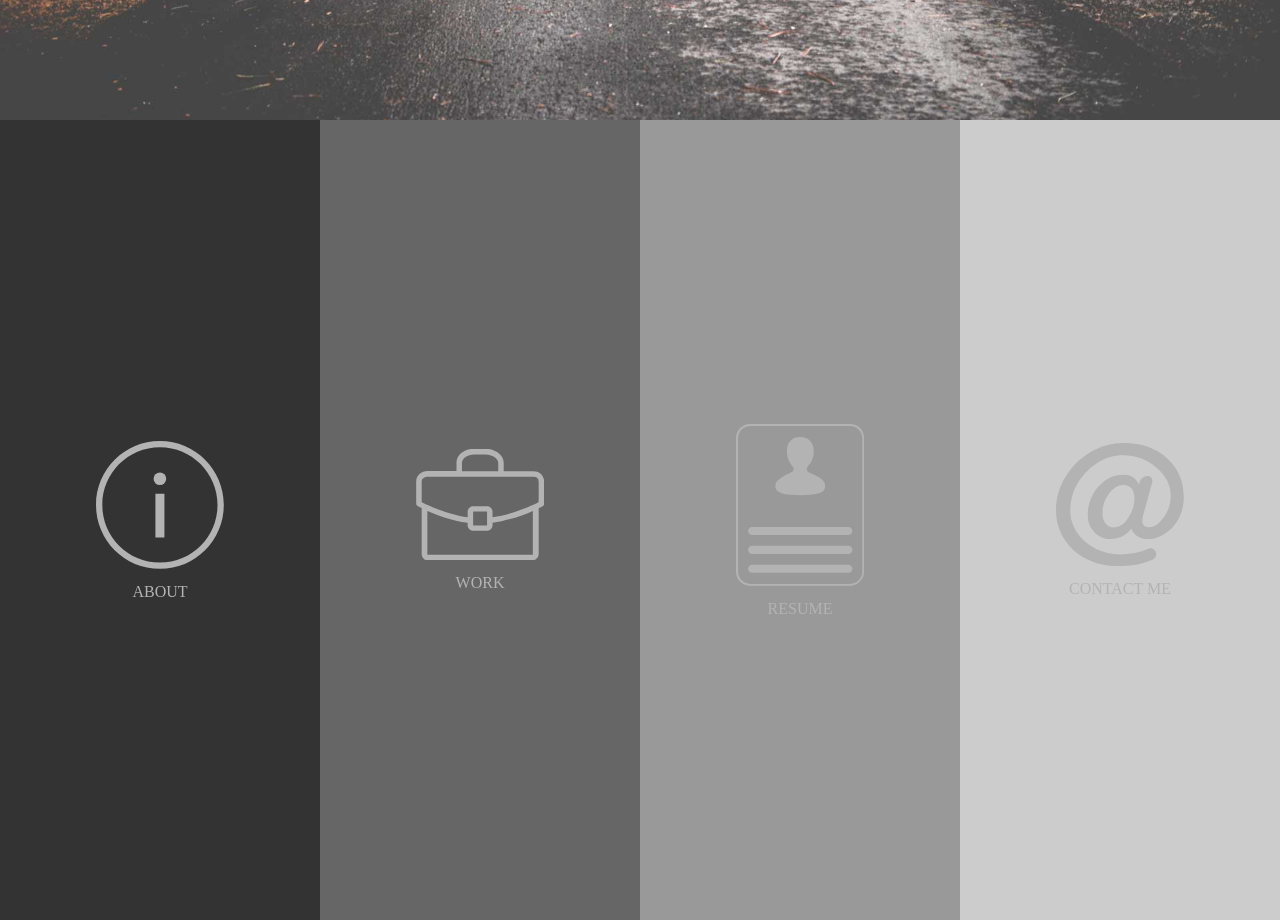
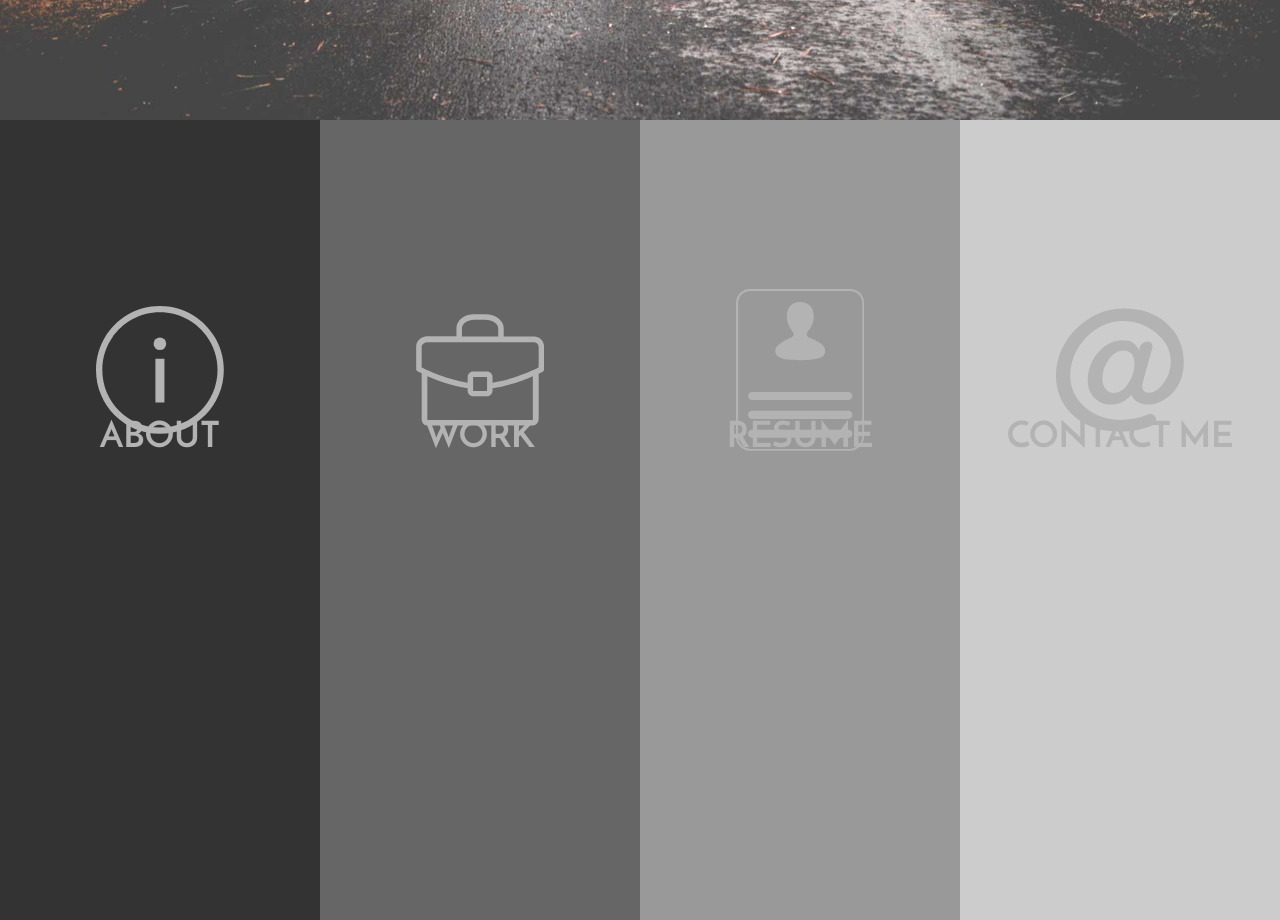
Before and after one commit to bankdirector/danieljbell.github.io, a website: page index.html in a window 1280 px wide. Shown: the part 680-1600 px from the top of the page. Drawn offline with Linux system fonts and the light colour scheme.

Commit message:
Updated links

```diff
--- a/index.html
+++ b/index.html
@@ -21,7 +21,8 @@
 
 <div class="flex-container">
 <nav>
-    <li id="about"><a href="#">
+    <a href="#">
+      <li id="about">
         <svg version="1.1" id="Layer_1" xmlns="http://www.w3.org/2000/svg" xmlns:xlink="http://www.w3.org/1999/xlink" x="0px" y="0px" viewBox="-38.1 31.3 71.1 71.1" style="enable-background:new -38.1 31.3 71.1 71.1;" xml:space="preserve">
           <g>
             <circle cx="-2.6" cy="52.3" r="3.5"/>
@@ -32,9 +33,11 @@
             </g>
           </g>
         </svg>
-      About</a>
+        <p>About</p>
       </li>
-    <li id="work"><a href="#">
+    </a>
+    <a href="#">
+      <li id="work">
         <svg version="1.1" id="Layer_1" xmlns="http://www.w3.org/2000/svg" xmlns:xlink="http://www.w3.org/1999/xlink" x="0px" y="0px" viewBox="-48 34.7 69.9 60.8" style="enable-background:new -48 34.7 69.9 60.8;" xml:space="preserve">
           <path d="M16.1,46.8H-0.1v-4.6c0-4.2-4.5-7.6-10-7.6h-6.1c-5.5,0-9.7,3.3-9.7,7.6v4.5h-15.7c-3.5,0-6.3,2.5-6.3,5.7v4.9v3.8v3.4
             c0,0.6,0.3,1.1,0.8,1.3c0.1,0.1,0.9,0.5,2.2,1.1V92c0,1.6,1.2,3.4,2.9,3.4h57.8c1.8,0,3.2-1.8,3.2-3.4V67.1c1.3-0.6,2.1-1.1,2.2-1.1
@@ -44,8 +47,11 @@
             c0-1.7-1.4-3-3-3h-7.6c-1.7,0-3,1.4-3,3V72c-11.3-1.6-22.1-6.7-25.1-8.2v-2.5v-3.8v-4.9c0-1.7,1.7-2.7,3.3-2.7h57.8
             c1.7,0,2.8,1,2.8,2.7v4.9v3.8L18.9,63.8L18.9,63.8z"/>
         </svg>
-      Work</a></li>
-    <li id="resume"><a href="#">
+        <p>Work</p>
+      </li>
+    </a>
+    <a href="#">
+      <li id="resume">
         <svg version="1.1" id="Layer_1" xmlns="http://www.w3.org/2000/svg" xmlns:xlink="http://www.w3.org/1999/xlink" x="0px" y="0px" viewBox="-98.4 43.7 60.6 76.7" style="enable-background:new -98.4 43.7 60.6 76.7;" xml:space="preserve">
           <g>
             <path d="M-44.4,43.7h-47.4c-3.6,0-6.6,3-6.6,6.6v63.4c0,3.6,3,6.6,6.6,6.6h47.4c3.6,0,6.6-3,6.6-6.6V50.3
@@ -61,8 +67,11 @@
             <path d="M-45.2,110.3h-45.6c-1,0-1.9,0.9-1.9,1.9s0.9,1.9,1.9,1.9h45.6c1,0,1.9-0.8,1.9-1.9S-44.2,110.3-45.2,110.3z"/>
           </g>
         </svg>
-      Resume</a></li>
-    <li id="contact"><a href="#">
+        <p>Resume</p>
+      </li>
+    </a>
+    <a href="#">
+      <li id="contact">
         <svg version="1.1" id="Layer_1" xmlns:dc="http://purl.org/dc/elements/1.1/" xmlns:svg="http://www.w3.org/2000/svg" xmlns:rdf="http://www.w3.org/1999/02/22-rdf-syntax-ns#" xmlns:cc="http://creativecommons.org/ns#"
      xmlns="http://www.w3.org/2000/svg" xmlns:xlink="http://www.w3.org/1999/xlink" x="0px" y="0px" viewBox="61 -65.6 270 259.2" style="enable-background:new 61 -65.6 270 259.2;" xml:space="preserve">
           <g transform="matrix(5,0,0,5,-2905,-10432.031)">
@@ -79,7 +88,9 @@
               C617.3,2092.2,619.3,2091,621.6,2091z"/>
           </g>
         </svg>
-      Contact Me</a></li>
+        <p>Contact Me</p>
+      </li>
+    </a>
 </nav>
 </div>
 
--- a/scss/config.scss
+++ b/scss/config.scss
@@ -14,3 +14,23 @@ $dark: #333;
   	@media (max-width: 1024px) { @content; }
   }
 }
+
+@font-face {
+  font-family: 'JosefinSans-Thin';
+  src: url('../font/JosefinSans-Thin.ttf');
+}
+
+@font-face {
+  font-family: 'JosefinSans-ThinItalic';
+  src: url('../font/JosefinSans-ThinItalic.ttf');
+}
+
+@font-face {
+  font-family: 'JosefinSans-Bold';
+  src: url('../font/JosefinSans-Bold.ttf');
+}
+
+@font-face {
+  font-family: 'JosefinSans-BoldItalic';
+  src: url('../font/JosefinSans-BoldItalic.ttf');
+}
--- a/scss/style.scss
+++ b/scss/style.scss
@@ -7,6 +7,7 @@
 
 html, body {
   height: 100%;
+  font-family: 'JosefinSans-Bold', sans-serif;
 }
 
 .flex-container {
@@ -36,35 +37,39 @@ nav {
   @include bp(phone) {
     flex-direction: column;
   }
-  li {
-    flex: 1;
-    transition: flex-grow 400ms ease;
-    display: flex;
-    flex-direction: row;
-    align-items: center;
-    text-align: center;
   a {
     flex: 1;
+    display: flex;
+    flex-direction: column;
     color: lighten($dark, 50%);
     text-decoration: none;
     text-transform: uppercase;
+    font-size: 36px;
+    transition: flex-grow 400ms ease;
+    li {
+      flex: 1;
+      display: flex;
+      flex-direction: column;
+      align-items: center;
+    }
     svg {
+      flex: 1;
       width: 40%;
-        display: block;
-        margin: 0 auto;
-        padding-bottom: 15px;
+      margin-bottom: -100px;
       fill: lighten($dark, 50%);
     }
+    p {
+      flex: 1;
+      margin-top: -100px;
     }
     &:hover {
     flex-grow: 3;
-      a {
+    li {
       transition: fill 400ms ease;
       color: #fff;
+    }
     svg {
-
       fill: #fff;
-        }
     }
   }
   }
```
Also changed, not shown: css/style.css, font/JosefinSans-Bold.ttf (added), font/JosefinSans-BoldItalic.ttf (added), font/JosefinSans-Thin.ttf (added), font/JosefinSans-ThinItalic.ttf (added), 1 other file. Lines whose indentation alone changed are shown as unchanged.
